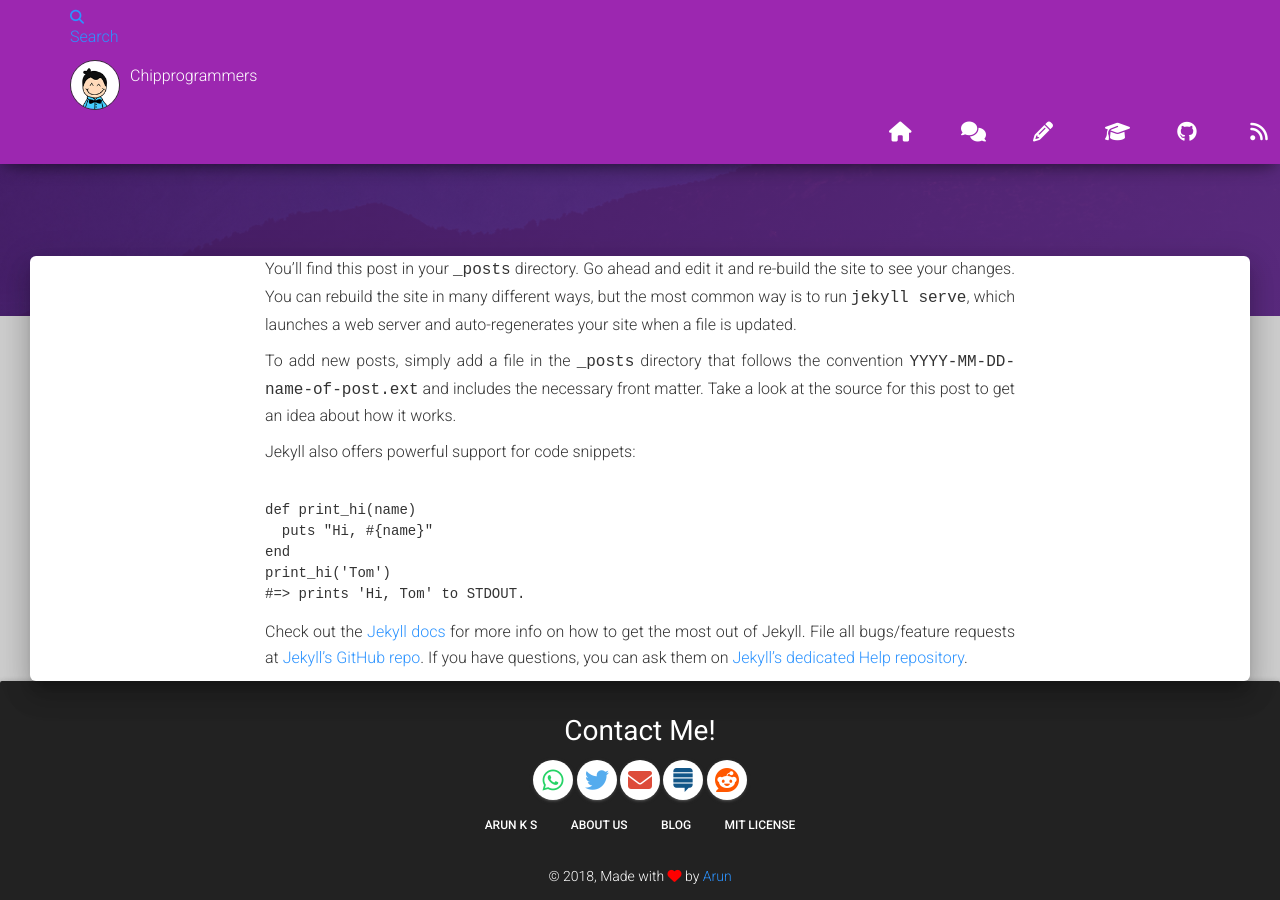
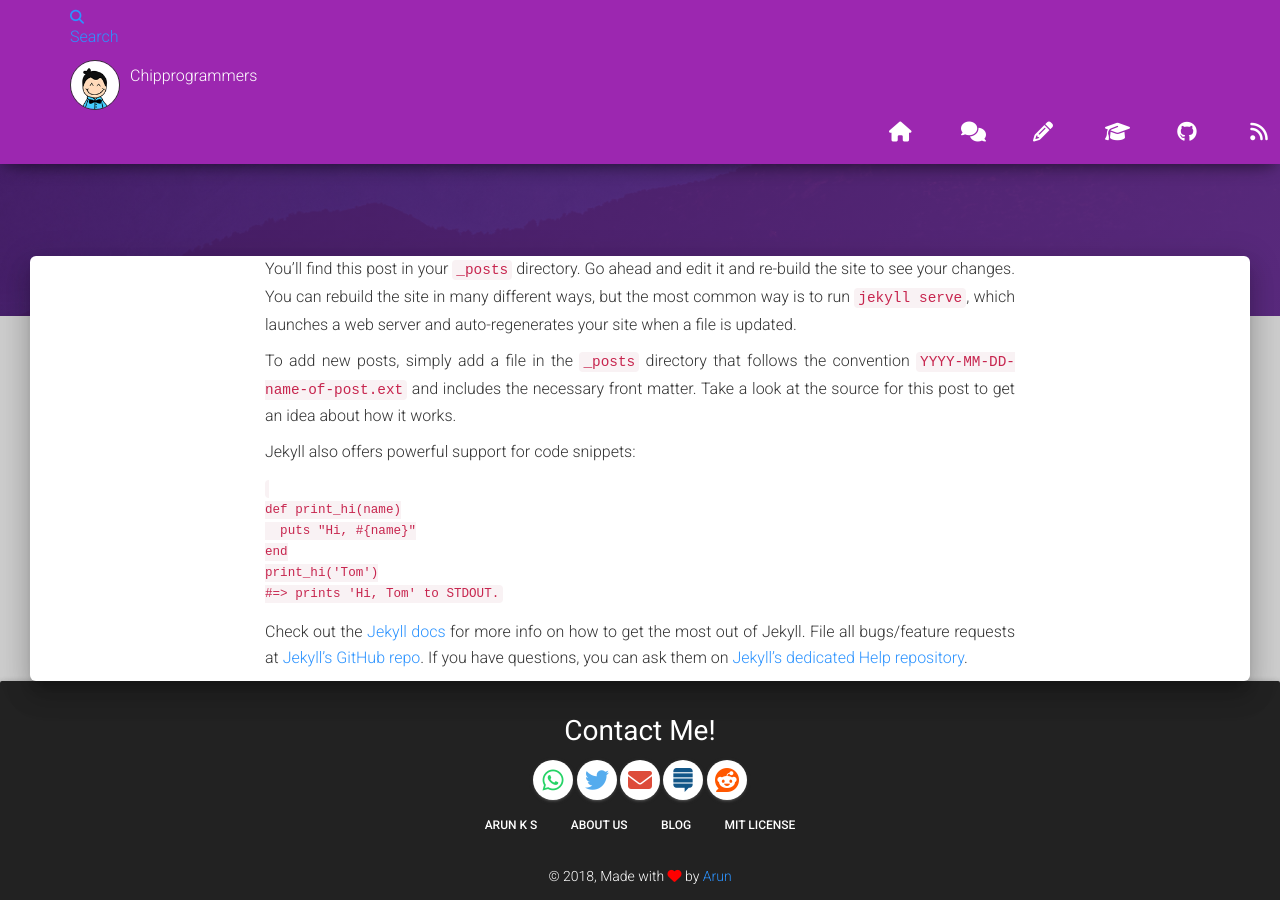
Before and after one commit to tip4programs/imbue, a Jekyll site: the page built from _posts/2016-04-24-welcome-to-jekyll.md, in a window 1280 px wide and 900 px high, scrolled down 494 px. Built offline with Jekyll 4.4.1, drawn with Linux system fonts in a browser that asks for light colours; nearby versions of some CDN libraries.

Commit message:
Update syntax_highlight.css

```diff
--- a/asset/css/syntax_highlight.css
+++ b/asset/css/syntax_highlight.css
@@ -8,6 +8,13 @@
 
 .highlight pre code {
   white-space: pre;       // forces <code> to respect <pre> formatting
+}
+code {
+    padding: 2px 4px;
+    font-size: 90%;
+    color: #c7254e;
+    background-color: #f9f2f4;
+    border-radius: 4px
 }
 .highlight .hll { background-color: #49483e }
 .highlight  { background: #272822; color: #f8f8f2 }
```
